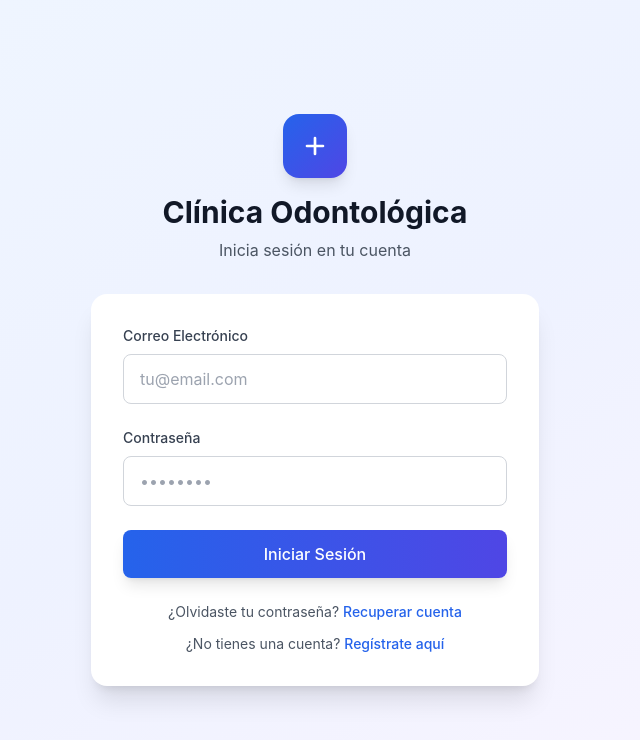
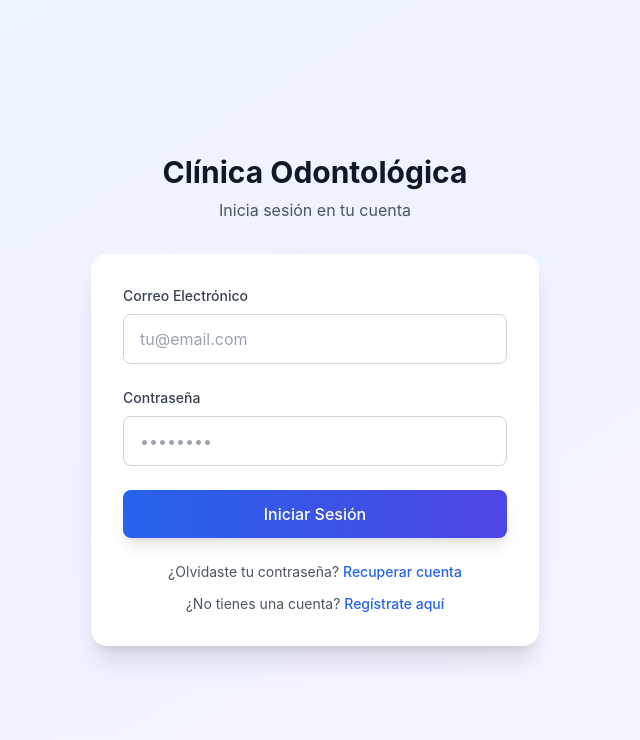
Before and after one commit to makeflowia-lab/clinica-odontologica, a Next.js app: page /login in a window 1280 px wide. Shown: the top 740 px of the page, without its empty margins (325-965 px from the left). Built offline with nearby package versions, Linux system fonts and the light colour scheme.

Commit message:
fix: Remove plus icon from login page

```diff
--- a/app/login/page.tsx
+++ b/app/login/page.tsx
@@ -58,21 +58,6 @@ export default function LoginPage() {
       <div className="max-w-md w-full">
         {/* Logo/Header */}
         <div className="text-center mb-8">
-          <div className="inline-flex items-center justify-center w-16 h-16 bg-gradient-to-br from-blue-600 to-indigo-600 rounded-2xl mb-4 shadow-lg">
-            <svg
-              className="w-8 h-8 text-white"
-              fill="none"
-              stroke="currentColor"
-              viewBox="0 0 24 24"
-            >
-              <path
-                strokeLinecap="round"
-                strokeLinejoin="round"
-                strokeWidth={2}
-                d="M12 6v6m0 0v6m0-6h6m-6 0H6"
-              />
-            </svg>
-          </div>
           <h1 className="text-3xl font-bold text-gray-900 mb-2">
             Clínica Odontológica
           </h1>
```
